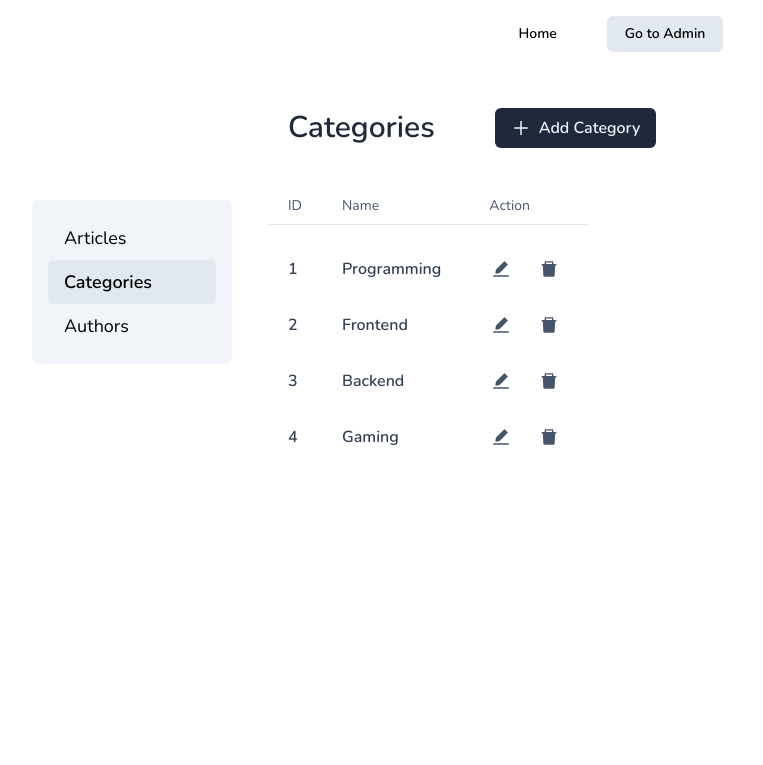
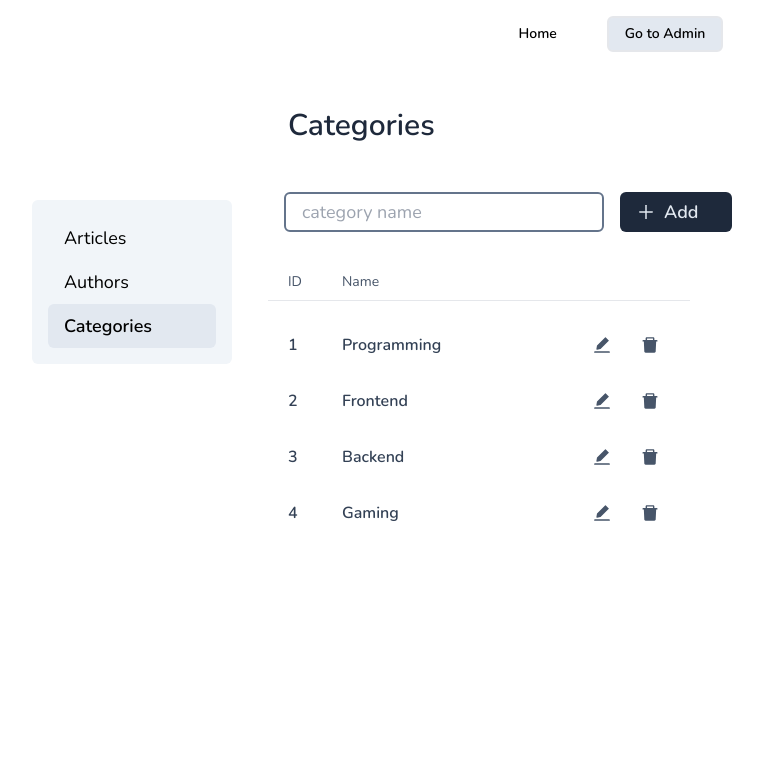
Before and after one commit to fayax555/blog-php, a PHP site: page /admin/categories in a window 1280 px wide. Shown: the top 765 px of the page, without its empty margins (28-791 px from the left). Before the commit the page ends 445 px from the top, so only its background shows below. Run offline with PHP 8.4, Linux system fonts and the light colour scheme; data comes from the database, SQL or seed files in the repository.

Commit message:
change category change

```diff
--- a/public/admin/articles/index.php
+++ b/public/admin/articles/index.php
@@ -9,7 +9,7 @@ try {
 
   if (isset($_POST['delete']) && isset($_POST['article_id'])) {
     $article->deleteArticle($_POST['article_id']);
-    header('location: ./');
+    header('location: /admin/articles');
   }
 
   ob_start();
--- a/public/admin/authors/index.php
+++ b/public/admin/authors/index.php
@@ -9,7 +9,7 @@ try {
 
   if (isset($_POST['delete']) && isset($_POST['author_id'])) {
     $author->deleteAuthor($_POST['author_id']);
-    header('location: ./');
+    header('location: /admin/authors');
   }
 
   ob_start();
--- a/public/admin/categories/index.php
+++ b/public/admin/categories/index.php
@@ -6,21 +6,20 @@ try {
   $categories = $category->getCategories();
 
   $title = 'Categories';
-  $showAddBtn = true;
 
-  if (isset($_POST['edit'])) {
-    $category->name = $_POST['name'];
-    $category->editCategory($_POST['id']);
-    header('Location: /admin/categories');
+  if (isset($_POST['add'])) {
+    $category->name = htmlspecialchars($_POST['name']);
+    $category->addCategory();
+    header('location: /admin/categories');
   }
 
   if (isset($_POST['edit'])) {
     $category->name = htmlspecialchars($_POST['name']);
     $category->editCategory($_GET['id']);
-    header('location: ./');
+    header('Location: /admin/categories');
   }
 
-  if (isset($_POST['category_id']) && isset($_POST['delete'])) {
+  if (isset($_POST['delete']) && isset($_POST['category_id'])) {
     $category->deleteCategory($_POST['category_id']);
     header('location: /admin/categories');
   }
--- a/public/css/output.css
+++ b/public/css/output.css
@@ -554,6 +554,10 @@ video {
   margin-top: 1.5rem;
 }
 
+.mt-4 {
+  margin-top: 1rem;
+}
+
 .block {
   display: block;
 }
@@ -606,6 +610,22 @@ video {
   width: 0.75rem;
 }
 
+.w-\[300px\] {
+  width: 300px;
+}
+
+.w-\[250px\] {
+  width: 250px;
+}
+
+.w-\[220px\] {
+  width: 220px;
+}
+
+.w-\[240px\] {
+  width: 240px;
+}
+
 .max-w-\[70ch\] {
   max-width: 70ch;
 }
@@ -620,6 +640,14 @@ video {
 
 .max-w-\[1200px\] {
   max-width: 1200px;
+}
+
+.max-w-\[450px\] {
+  max-width: 450px;
+}
+
+.max-w-\[480px\] {
+  max-width: 480px;
 }
 
 .translate-x-2 {
@@ -642,6 +670,50 @@ video {
 
 .grid-cols-\[200px_auto\] {
   grid-template-columns: 200px auto;
+}
+
+.grid-cols-\[300px_auto\] {
+  grid-template-columns: 300px auto;
+}
+
+.grid-cols-\[350px_auto\] {
+  grid-template-columns: 350px auto;
+}
+
+.grid-cols-\[250px_auto\] {
+  grid-template-columns: 250px auto;
+}
+
+.grid-cols-\[280px_auto\] {
+  grid-template-columns: 280px auto;
+}
+
+.grid-cols-\[260px_auto\] {
+  grid-template-columns: 260px auto;
+}
+
+.grid-cols-\[265px_auto\] {
+  grid-template-columns: 265px auto;
+}
+
+.grid-cols-\[270px_auto\] {
+  grid-template-columns: 270px auto;
+}
+
+.grid-cols-\[2705x_auto\] {
+  grid-template-columns: 2705x auto;
+}
+
+.grid-cols-\[275px_auto\] {
+  grid-template-columns: 275px auto;
+}
+
+.grid-cols-\[3520px_auto\] {
+  grid-template-columns: 3520px auto;
+}
+
+.grid-cols-\[320px_auto\] {
+  grid-template-columns: 320px auto;
 }
 
 .place-content-center {
@@ -805,8 +877,21 @@ video {
   padding-right: 1.5rem;
 }
 
+.px-10 {
+  padding-left: 2.5rem;
+  padding-right: 2.5rem;
+}
+
 .pt-5 {
   padding-top: 1.25rem;
+}
+
+.pt-2 {
+  padding-top: 0.5rem;
+}
+
+.pb-8 {
+  padding-bottom: 2rem;
 }
 
 .text-center {
--- a/views/admin/categories/index.php
+++ b/views/admin/categories/index.php
@@ -1,10 +1,25 @@
-<form method="post">
+<form method="post" class='pt-2 px-4 max-w-[480px] grid grid-cols-[320px_auto] gap-4 items-center'>
+  <input required type='text' placeholder="category name" id='name' name='name'
+    class='block w-[min(100%,60ch)] rounded-md border-2 border-slate-500 px-4 py-1 text-lg' />
+  <button type='submit' name="add"
+    class='flex items-center gap-2 rounded-md bg-slate-800 px-4 h-full text-lg font-semibold text-slate-200 transition hover:bg-slate-600'>
+    <svg stroke="currentColor" fill="currentColor" stroke-width="0" t="1551322312294" viewBox="0 0 1024 1024"
+      version="1.1" class="text-xl" height="1em" width="1em" xmlns="http://www.w3.org/2000/svg">
+      <defs></defs>
+      <path d="M474 152m8 0l60 0q8 0 8 8l0 704q0 8-8 8l-60 0q-8 0-8-8l0-704q0-8 8-8Z"></path>
+      <path d="M168 474m8 0l672 0q8 0 8 8l0 60q0 8-8 8l-672 0q-8 0-8-8l0-60q0-8 8-8Z"></path>
+    </svg>
+    <span>Add</span>
+  </button>
+</form>
+
+<form method="post" class="mt-8">
   <table>
     <thead class='border-b-[1px] text-sm text-slate-600'>
       <tr class='[&>*]:px-5 [&>*]:text-left [&>*]:font-light'>
         <th class='py-2'>ID</th>
-        <th>Name</th>
-        <th class="translate-x-2">Action</th>
+        <th class="w-[240px]">Name</th>
+        <th class="translate-x-2"></th>
       </tr>
     </thead>
 
@@ -14,7 +29,7 @@
         <td class='rounded-l-md py-4 font-semibold'><?= $category['id'] ?></td>
         <td class='py-4 font-semibold'>
           <?php if ((int)($_GET['id'] ?? null) === $category['id']) : ?>
-          <input required type="text" name="name" value="<?= $category['name'] ?>"
+          <input required autofocus type="text" name="name" value="<?= $category['name'] ?>"
             class="bg-slate-200 border-slate-800 border-2 rounded-md py-1 px-4 block">
           <?php else : ?>
           <?= $category['name'] ?>
--- a/views/layout.php
+++ b/views/layout.php
@@ -6,7 +6,7 @@
       <ul class='grid rounded-md bg-slate-100 p-4 text-lg'>
 
         <?php
-        $navItems = ['Articles', 'Categories', 'Authors'];
+        $navItems = ['Articles', 'Authors', 'Categories'];
         $activeNavItem = explode('/', $_SERVER['REQUEST_URI'])[2];
         foreach ($navItems as $navItem) : ?>
         <li>
```
Also changed, not shown: public/admin/articles/add.php (+6 -6 lines), public/admin/authors/add.php (+6 -6 lines), public/admin/categories/add.php (deleted, +0 -26 lines), views/admin/categories/add.php (deleted, +0 -12 lines).
